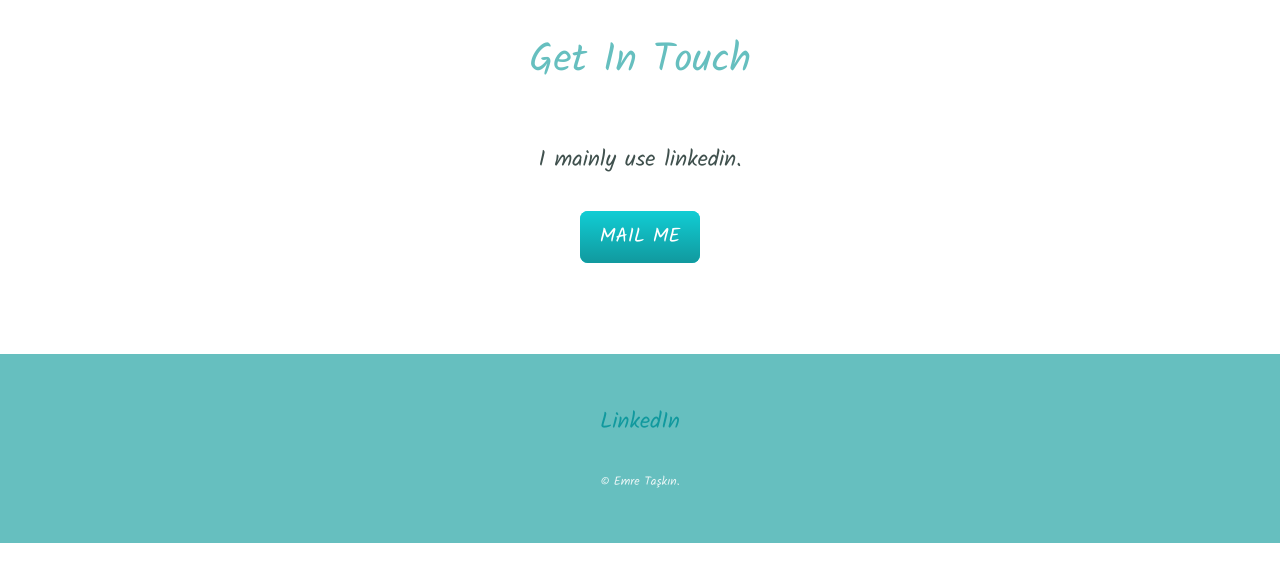
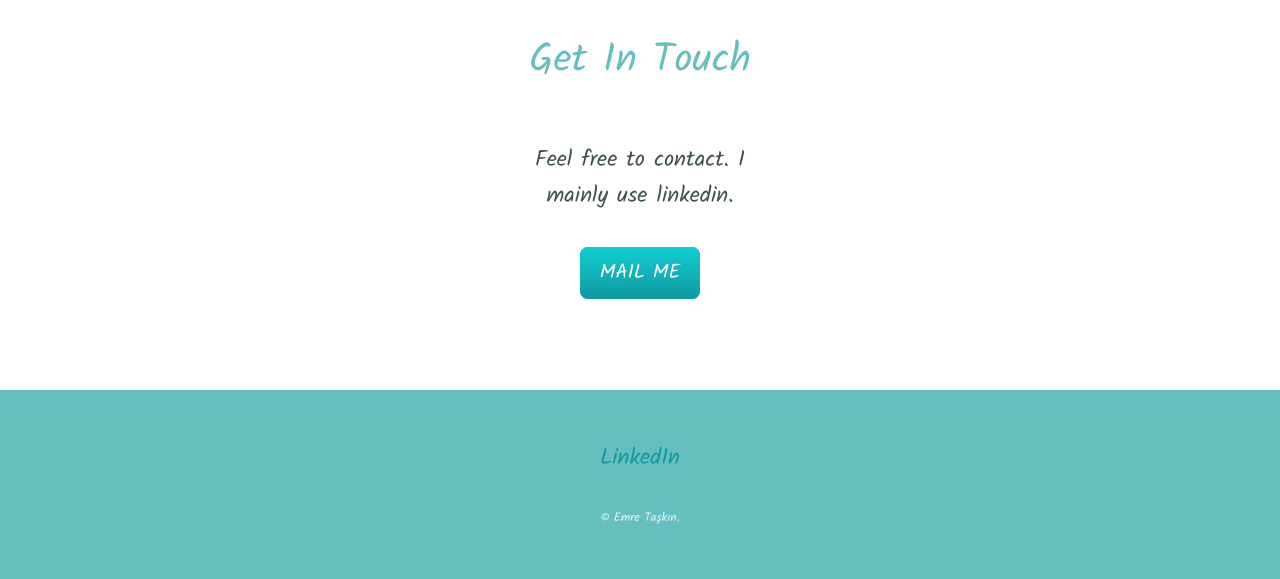
Before and after one commit to emretask1n/CSS-My-Site, a plain HTML site: page index.html in a window 1280 px wide. Shown: the part 2345-2924 px from the top of the page. Before the commit the page ends 2888 px from the top, so only its background shows below. Drawn offline with Linux system fonts and the light colour scheme.

Commit message:
Update index.html

```diff
--- a/index.html
+++ b/index.html
@@ -42,7 +42,7 @@
       <div class="contact-me">
         <img class="skills-images" src="https://media3.giphy.com/media/yDM1kJZthxFPoGDdmq/giphy.gif?cid=ecf05e47d4lny7gmuz374lg2gv37hlhkj3tb6n84fxpevd76&rid=giphy.gif&ct=ts" alt="">
         <h2>Get In Touch</h2>
-        <p class="contact-message">I mainly use linkedin.</p>
+        <p class="contact-message">Feel free to contact. I mainly use linkedin.</p>
         <a class="btn" href="mailto:emretaskn57@gmail.com">MAIL ME</a>
       </div>
     </div>
```
